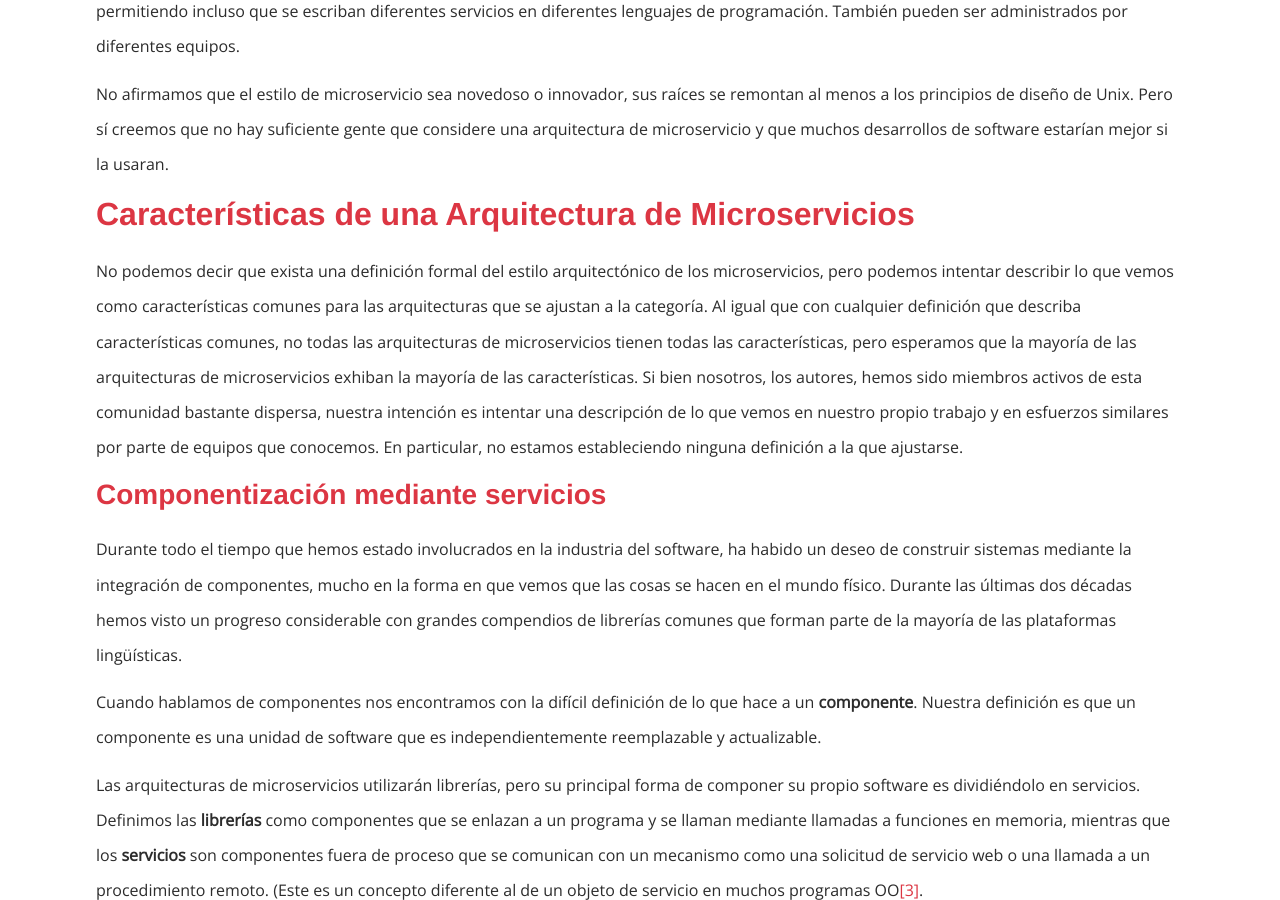
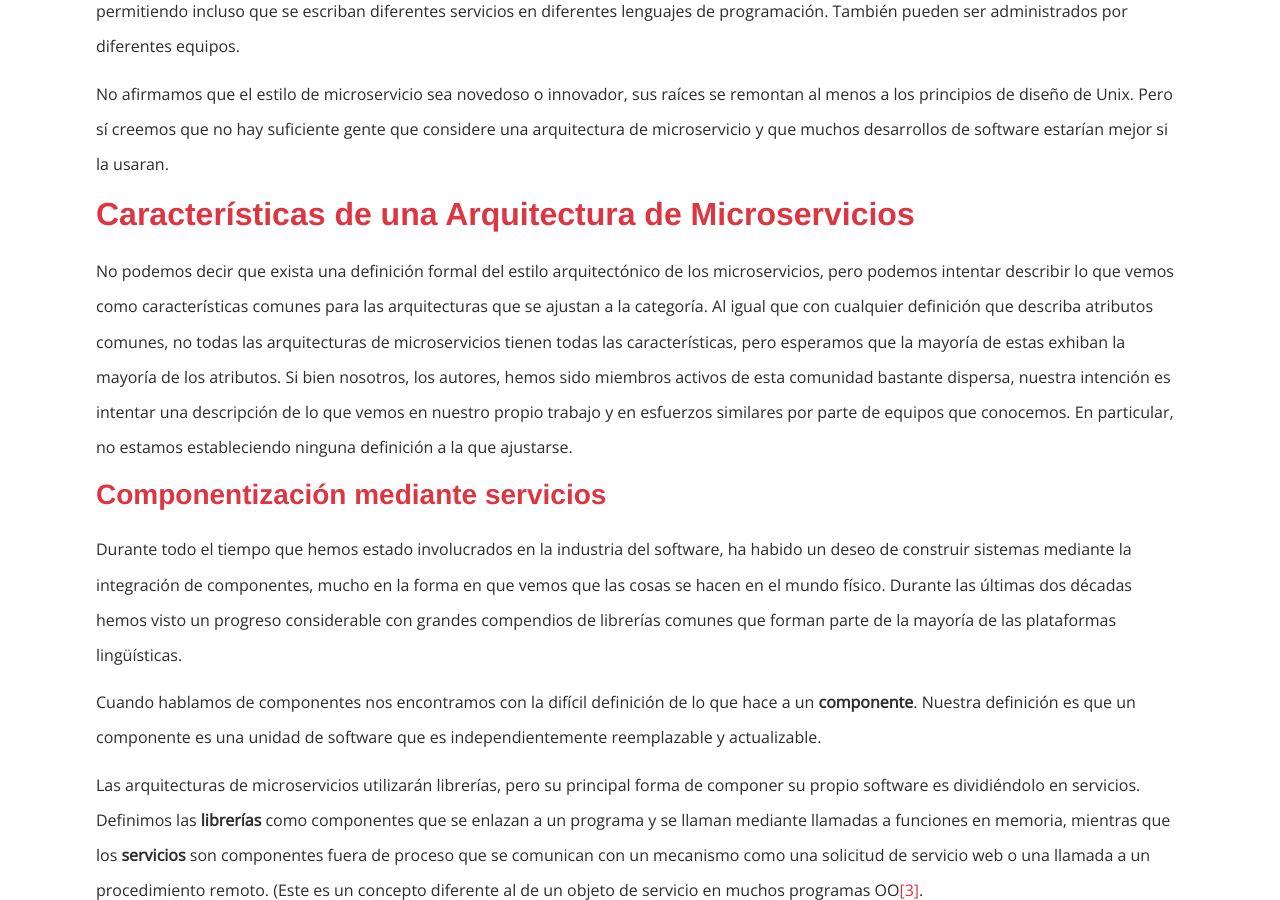
Before and after one commit to danpariente/naughtystyle.github.io, a Jekyll site: the page built from _posts/2018-05-03-microservicios.md, in a window 1280 px wide and 900 px high, scrolled down 2923 px. Built offline with Jekyll 4.4.1, drawn with Linux system fonts in a browser that asks for light colours; some of the changed text lies outside the part shown.

Commit message:
Minor changes on redaction

```diff
--- a/_posts/2018-05-03-microservicios.md
+++ b/_posts/2018-05-03-microservicios.md
@@ -70,7 +70,7 @@ No afirmamos que el estilo de microservicio sea novedoso o innovador, sus raíce
 <a id="caracteristicas"></a>
 ## Características de una Arquitectura de Microservicios
 
-No podemos decir que exista una definición formal del estilo arquitectónico de los microservicios, pero podemos intentar describir lo que vemos como características comunes para las arquitecturas que se ajustan a la categoría. Al igual que con cualquier definición que describa características comunes, no todas las arquitecturas de microservicios tienen todas las características, pero esperamos que la mayoría de las arquitecturas de microservicios exhiban la mayoría de las características. Si bien nosotros, los autores, hemos sido miembros activos de esta comunidad bastante dispersa, nuestra intención es intentar una descripción de lo que vemos en nuestro propio trabajo y en esfuerzos similares por parte de equipos que conocemos. En particular, no estamos estableciendo ninguna definición a la que ajustarse.
+No podemos decir que exista una definición formal del estilo arquitectónico de los microservicios, pero podemos intentar describir lo que vemos como características comunes para las arquitecturas que se ajustan a la categoría. Al igual que con cualquier definición que describa atributos comunes, no todas las arquitecturas de microservicios tienen todas las características, pero esperamos que la mayoría de estas exhiban la mayoría de los atributos. Si bien nosotros, los autores, hemos sido miembros activos de esta comunidad bastante dispersa, nuestra intención es intentar una descripción de lo que vemos en nuestro propio trabajo y en esfuerzos similares por parte de equipos que conocemos. En particular, no estamos estableciendo ninguna definición a la que ajustarse.
 
 <a id="componentizacion"></a>
 ### Componentización mediante servicios
```
Also changed, not shown: other parts of _posts/2018-05-03-microservicios.md (+1 -1 lines), 1 other file.
